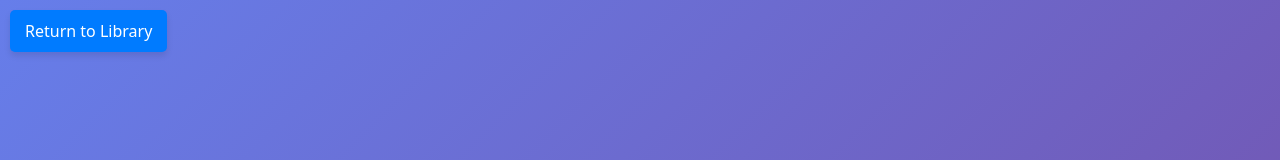
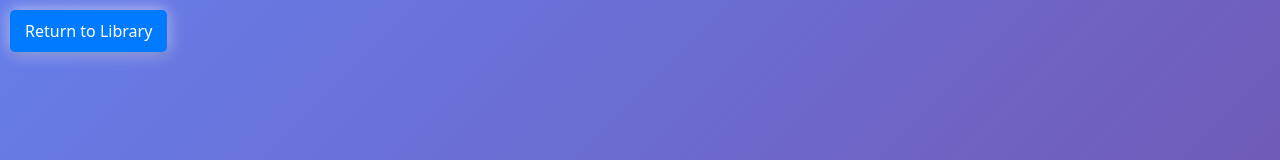
Before and after one commit to DanielFreeman068/react_components, a React (Create React App) app: page /footer in a window 1280 px wide. In both pictures the pointer is over the link "Return to Library". Shown: the top 160 px of the page. Built offline with nearby package versions, Linux system fonts and the light colour scheme.

Commit message:
a tag hover styling

```diff
--- a/src/pages/components/footer/Footer.css
+++ b/src/pages/components/footer/Footer.css
@@ -96,6 +96,14 @@ footer {
     filter: drop-shadow(0 0 8px rgba(255, 255, 255, 0.6));
 }
 
+a{
+    transition: all 0.3s ease;
+}
+
+a:hover{
+    filter: drop-shadow(0 0 8px rgba(255, 255, 255, 0.6));
+}
+
 .social-imgs img {
     width: 24px;
     height: 24px;
--- a/src/pages/components/profile-card/profile-card-component.jsx
+++ b/src/pages/components/profile-card/profile-card-component.jsx
@@ -21,7 +21,6 @@ function ProfileCard({firstName, lastName, email, profileImage, socialLinks, pro
                 <hr/>
                 {profileBio ? (<p className='profileBio'>{profileBio}</p>) : null}
                 <h3 className="profile-contact" onClick={() => setIsOpen(!isOpen)} style={{ cursor: 'pointer' }}>Get into Contact</h3>
-
                 <div className={`social-icons ${isOpen ? 'active' : ''}`} style={{
                         display: "flex",
                         alignItems: "center",
```
